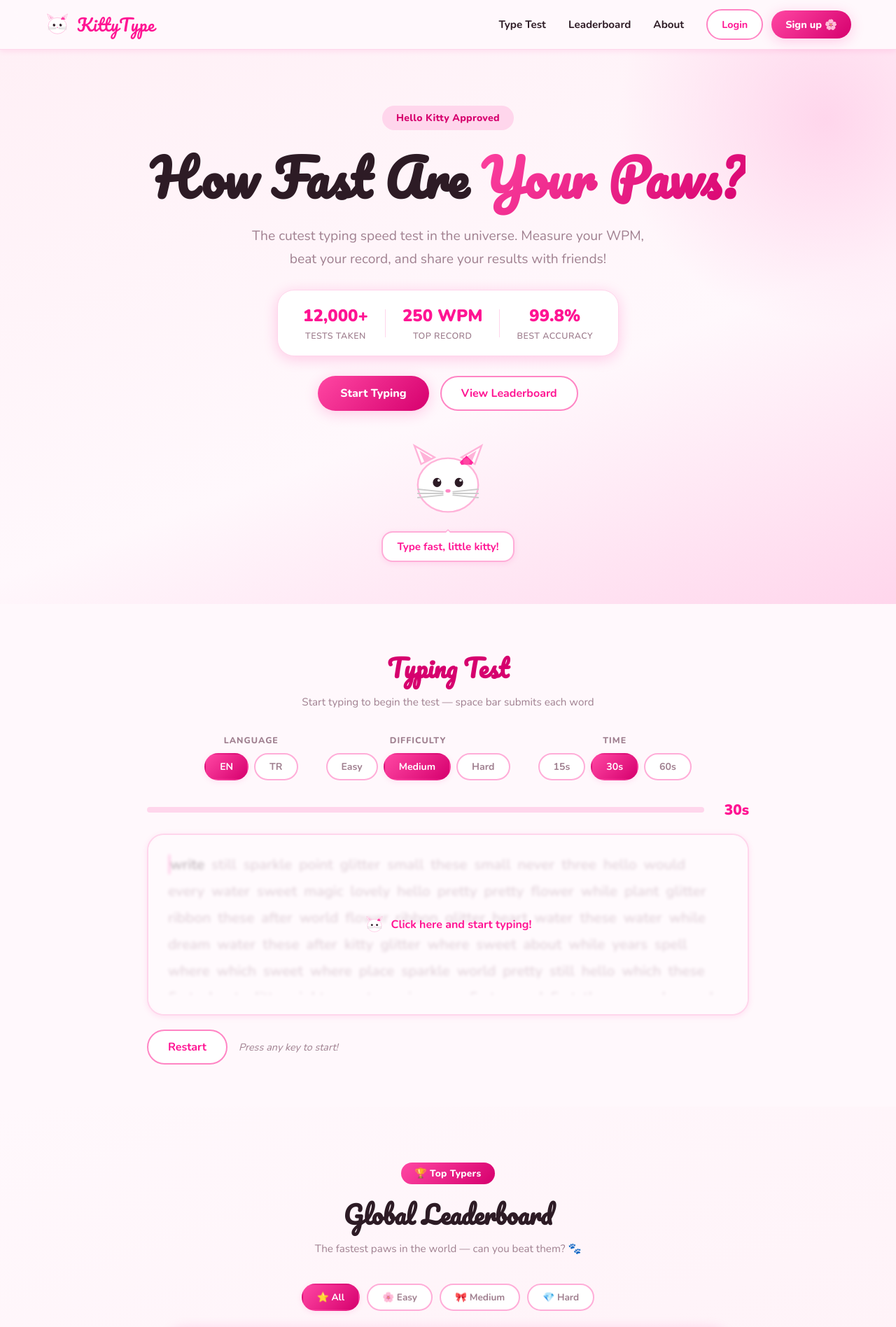
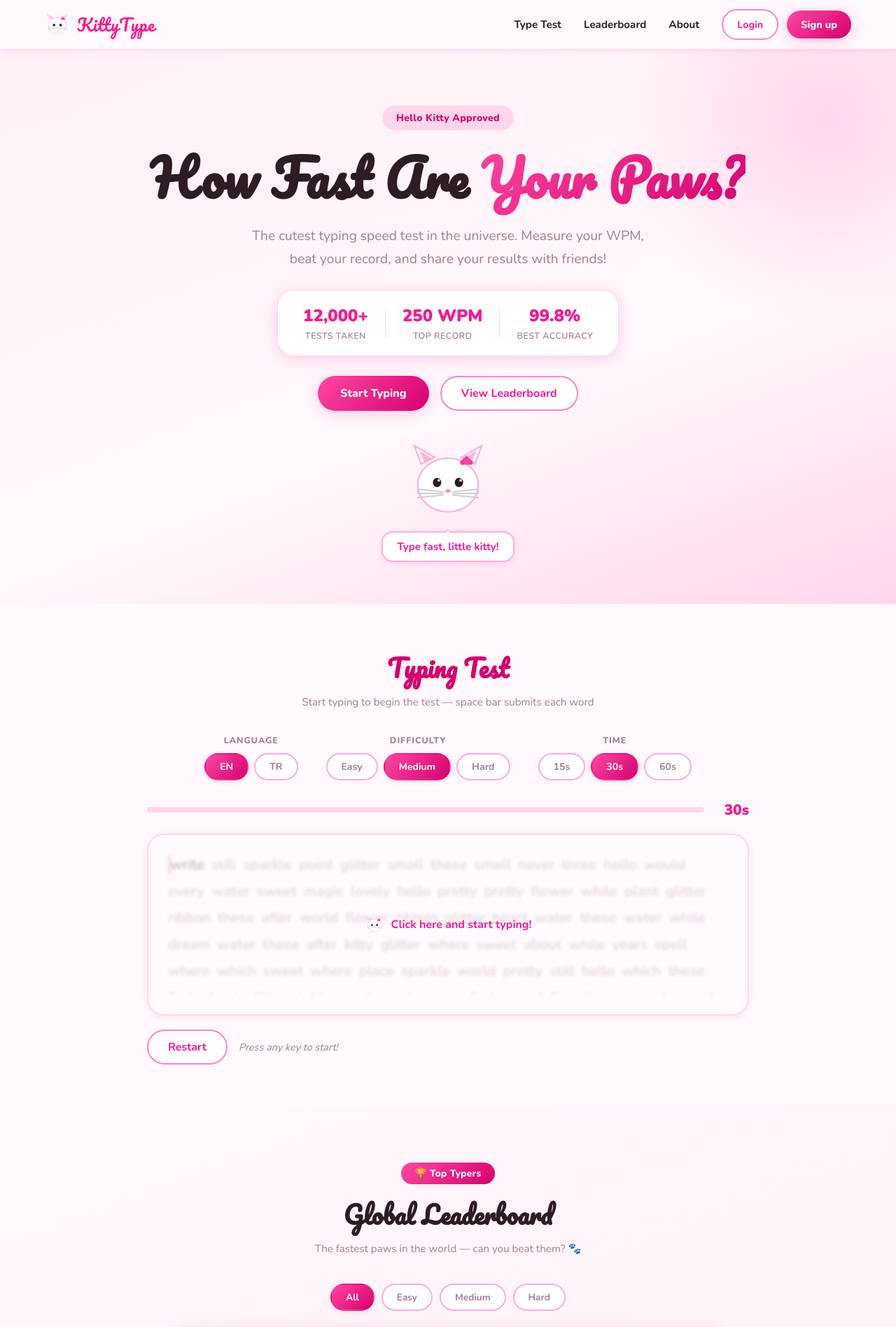
Before and after one commit to codedbyelif/kitty-type, a Next.js app: page / in a window 1280 px wide. Shown: the top 1896 px of the page at 70% size. Built offline with nearby package versions, Linux system fonts and the light colour scheme; no server answers; the database is empty.

Commit message:
feat: remove emojis from buttons

```diff
--- a/src/components/About.tsx
+++ b/src/components/About.tsx
@@ -33,7 +33,7 @@ export default function About() {
                     <div className={styles.ctaInner}>
                         <h3 className={styles.ctaTitle}>Ready to become a typing legend? 👑</h3>
                         <p className={styles.ctaDesc}>Join thousands of cute typists already using KittyType</p>
-                        <a href="#test" className="btn-primary">Start Your Test 🐱</a>
+                        <a href="#test" className="btn-primary">Start Your Test</a>
                     </div>
                 </div>
             </div>
--- a/src/components/Leaderboard.tsx
+++ b/src/components/Leaderboard.tsx
@@ -84,7 +84,7 @@ export default function Leaderboard() {
                             className={`${styles.filterPill} ${difficulty === d ? styles.filterActive : ""}`}
                             onClick={() => setDifficulty(d)}
                         >
-                            {d === "all" ? "⭐ All" : d === "easy" ? "🌸 Easy" : d === "medium" ? "🎀 Medium" : "💎 Hard"}
+                            {d === "all" ? "All" : d === "easy" ? "Easy" : d === "medium" ? "Medium" : "Hard"}
                         </button>
                     ))}
                 </div>
--- a/src/components/Navbar.tsx
+++ b/src/components/Navbar.tsx
@@ -68,13 +68,13 @@ export default function Navbar() {
                                     </div>
                                     <hr className={styles.dropdownDivider} />
                                     <Link href="#leaderboard" className={styles.dropdownItem} onClick={() => setDropdownOpen(false)}>
-                                        🏆 My Stats
+                                        My Stats
                                     </Link>
                                     <button
                                         className={`${styles.dropdownItem} ${styles.dropdownSignout}`}
                                         onClick={() => { signOut(); setDropdownOpen(false); }}
                                     >
-                                        🚪 Sign Out
+                                        Sign Out
                                     </button>
                                 </div>
                             )}
@@ -85,7 +85,7 @@ export default function Navbar() {
                                 Login
                             </Link>
                             <Link href="/auth/signup" className="btn-primary" style={{ padding: "10px 20px", fontSize: "0.9rem" }}>
-                                Sign up 🌸
+                                Sign up
                             </Link>
                         </li>
                     )}
```
